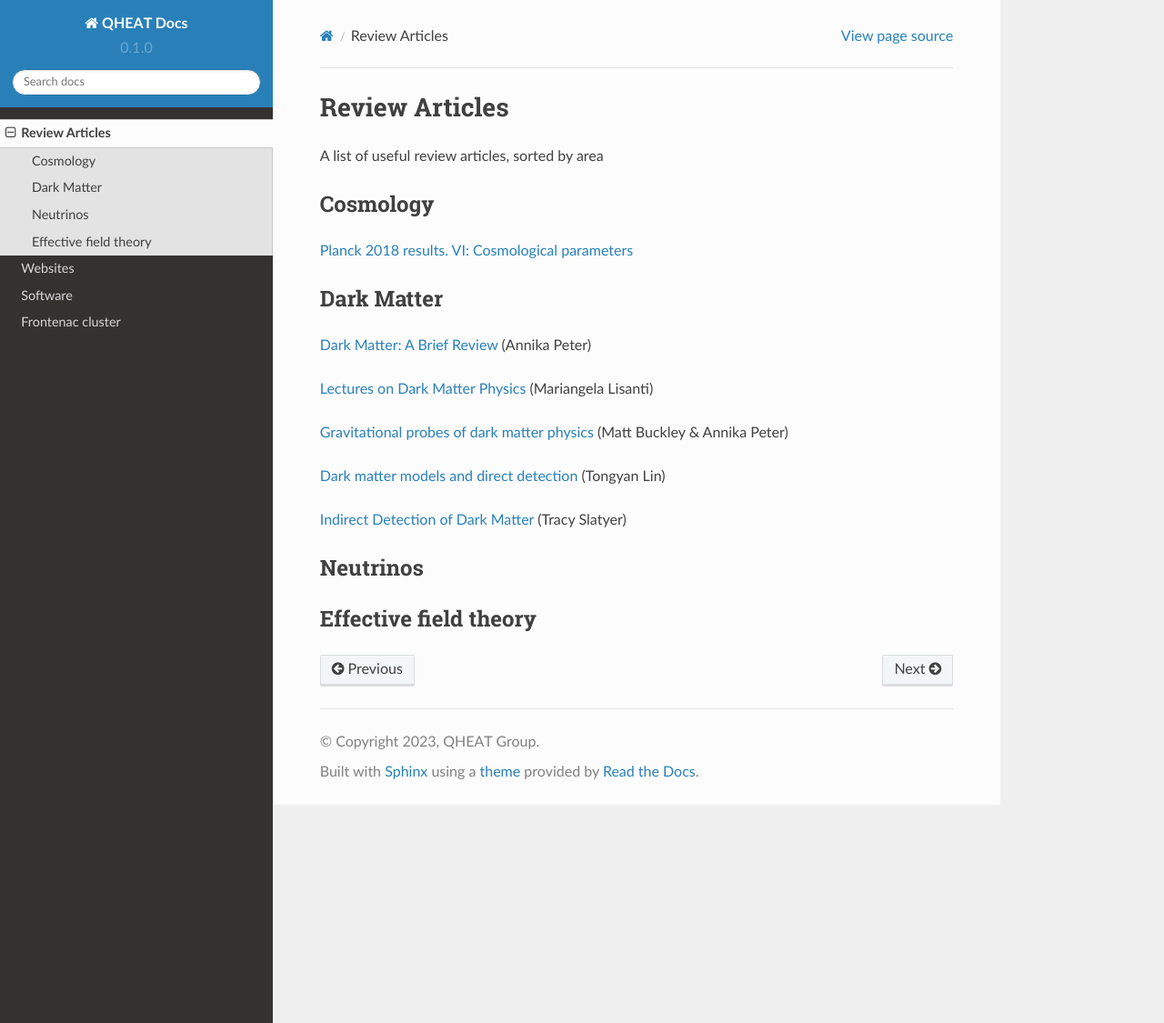
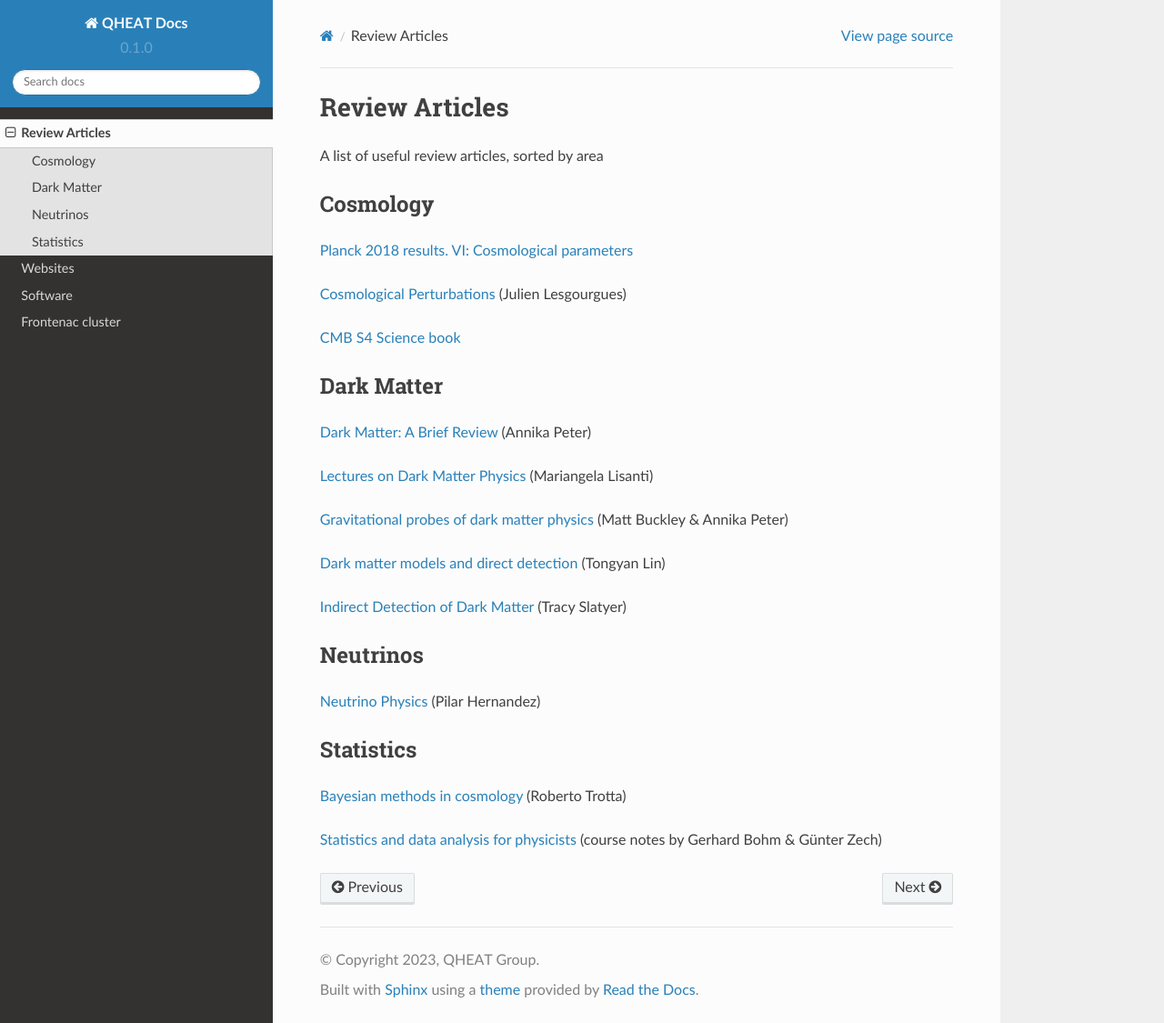
Before and after one commit to aaronvincent/QHEAT, a Sphinx documentation site: the page built from docs/source/reviews.rst, in a window 1280 px wide and 1125 px high. Shown: the whole window at 91% size. Built offline with Sphinx 7.4.7 and the Read the Docs theme 2.0.0, drawn with Linux system fonts in a browser that asks for light colours.

Commit message:
more references

```diff
--- a/docs/source/reviews.rst
+++ b/docs/source/reviews.rst
@@ -8,7 +8,13 @@ A list of useful review articles, sorted by area
 Cosmology
 ---------
 
+
+
 `Planck 2018 results. VI: Cosmological parameters <https://inspirehep.net/literature/1682902>`_
+
+`Cosmological Perturbations <https://inspirehep.net/literature/1220222>`_ (Julien Lesgourgues)
+
+`CMB S4 Science book <https://inspirehep.net/literature/1490867>`_
 
 .. _darkmatter:
 
@@ -40,7 +46,19 @@ Dark Matter
 Neutrinos
 ---------
 
-.. _eft:
+`Neutrino Physics <https://inspirehep.net/literature/1614330>`_ (Pilar Hernandez)
 
-Effective field theory
-----------------------
+.. _stats:
+
+Statistics
+----------
+
+`Bayesian methods in cosmology <https://inspirehep.net/literature/1507974>`_ (Roberto Trotta)
+
+`Statistics and data analysis for physicists  <http://www-library.desy.de/preparch/books/vstatmp_engl.pdf>`_ (course notes by Gerhard Bohm & Günter Zech)
+
+
+.. .. _eft:
+
+.. Effective field theory
+.. ----------------------
```
